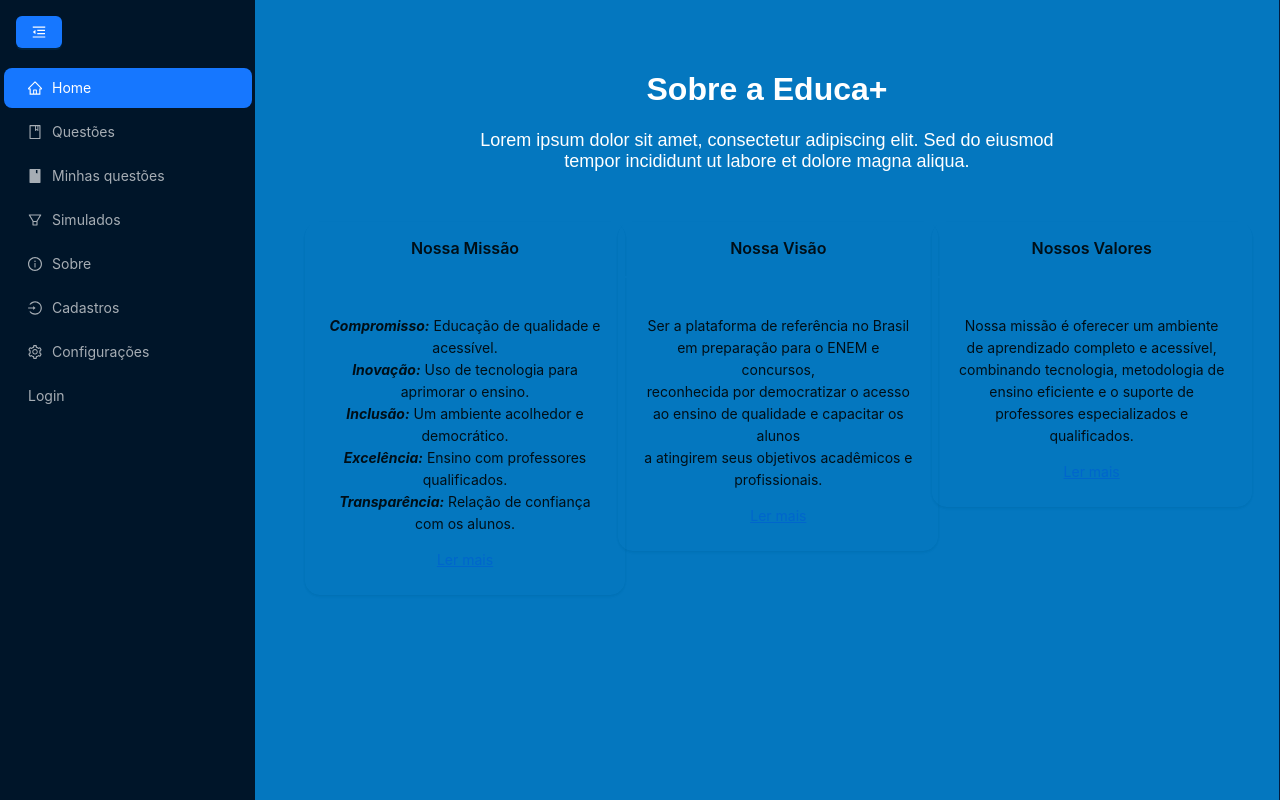
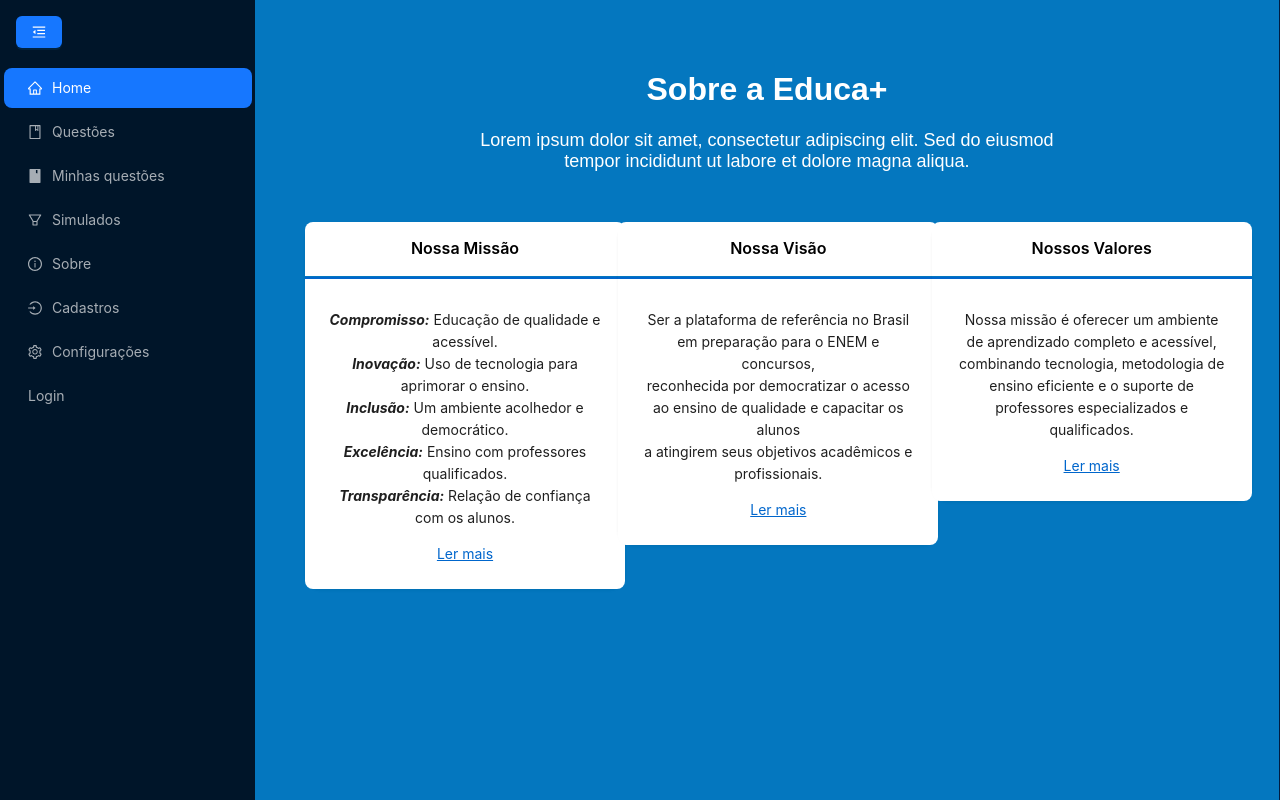
Before and after one commit to luishmenezes/site-questoes, a React (Create React App) app: page /sobre in a window 1280 px wide. Built offline with nearby package versions, Linux system fonts and the light colour scheme.

Commit message:
ajustes card

```diff
--- a/src/components/sobre/Sobre.css
+++ b/src/components/sobre/Sobre.css
@@ -11,13 +11,22 @@ body {
 
 .card-custom {
     background-color: #ffffff;
-    border-radius: 45px;
+    border-radius: 10px;
     box-shadow: 0 2px 10px rgba(0, 0, 0, 0.1);
 }
 
 .card-custom .ant-card-head {
+    background-color: #ffffff;
+    color: #000;
     border-bottom: 2px solid #0477bf;
 }
+
+.card-custom .ant-card-body {
+    background-color: #ffffff;
+    border-top: 2px solid #0066cc;
+    padding-top: 16px;
+}
+
 
 .read-more {
     background: none;
```
Also changed, not shown: src/components/sobre/SobreComponent.jsx (indentation only).
